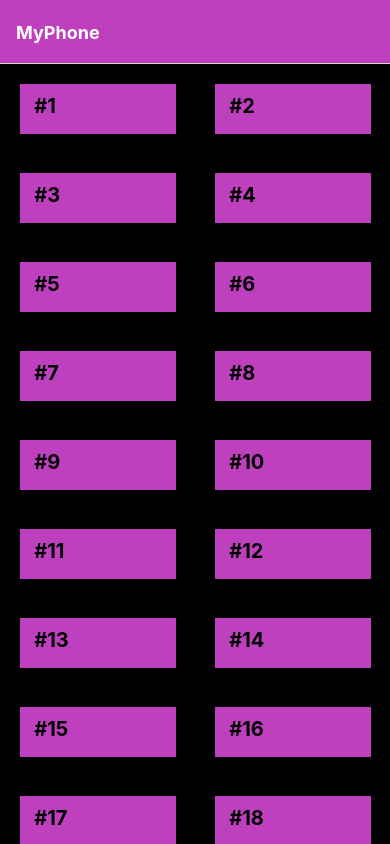
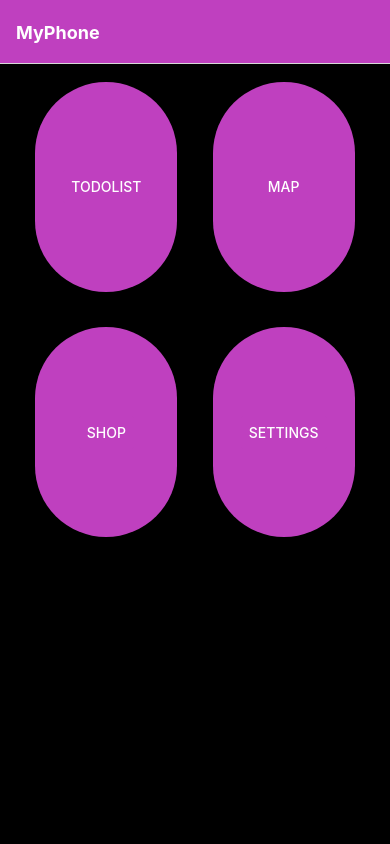
Before and after one commit to ChilliKirby/MyPhoneApp, a React Native app: screen /Home in a window 390 px wide. Built offline with nearby package versions, Linux system fonts and the light colour scheme.

Commit message:
-created blank todo list screen that can be navigated to.
-home nav grid ready to be added to as far
as extra screens go. Buttons display only
text for now.

```diff
--- a/App.js
+++ b/App.js
@@ -6,6 +6,7 @@ import { createNativeStackNavigator } from "@react-navigation/native-stack";
 
 import Box from "./components/Box.jsx";
 import Home from "./scenes/Home.jsx";
+import ToDoList from "./scenes/ToDoList.jsx";
 
 
 const Stack = createNativeStackNavigator();
@@ -17,7 +18,7 @@ export default function App() {
 
       <Stack.Navigator>
 
-        <Stack.Screen name="Home" component={Home}  options={{
+        <Stack.Screen name="Home" component={Home} options={{
           title: 'MyPhone',
           headerStyle: {
             backgroundColor: '#BF40BF',
@@ -26,7 +27,18 @@ export default function App() {
           headerTitleStyle: {
             fontWeight: 'bold',
           },
-        }}/>
+        }} />
+
+        <Stack.Screen name="ToDoList" component={ToDoList} options={{
+          title: 'MyPhone- To do list',
+          headerStyle: {
+            backgroundColor: '#BF40BF',
+          },
+          headerTintColor: '#fff',
+          headerTitleStyle: {
+            fontWeight: 'bold',
+          },
+        }} />
       </Stack.Navigator>
     </NavigationContainer>
   );
--- a/components/Box.jsx
+++ b/components/Box.jsx
@@ -1,18 +1,27 @@
 import { PropTypes } from "prop-types";
-import { View, Text } from "react-native";
+import { View, Text, Button, Pressable } from "react-native";
 import { styles } from "../styles.js";
 
 
-const Box = ({ children }) => {
-    return(
+const Box = ({ navigation, title }) => {
+    return (
         <View style={styles.gridBox}>
-            <Text style={styles.gridText}>{children}</Text>
+            <Button
+                title={title}
+                onPress={() => {
+                    navigation.navigate(title);
+                }}
+                color="#BF40BF"
+                height="200px"
+                >
+
+            </Button>
         </View>
     )
 };
 
-Box.propTypes = {
-    children: PropTypes.node.isRequired,
-};
+// Box.propTypes = {
+//     children: PropTypes.node.isRequired,
+// };
 
 export default Box;
--- a/scenes/Home.jsx
+++ b/scenes/Home.jsx
@@ -5,9 +5,13 @@ import Box from "../components/Box.jsx";
 
 
 //Create an array of grid boxes(images) to be used for navigation
-const boxes = new Array(20).fill(null).map((v, i) => i + 1);
+const boxes = [
+    "ToDoList",
+    "Map",
+    "Shop",
+    "Settings"];
 
-const Home = ({ }) => {
+const Home = ({ navigation }) => {
 
     return (
         <View style={styles.container}>
@@ -16,7 +20,7 @@ const Home = ({ }) => {
 
                 <View style={styles.gridContainer}>
                     {boxes.map((i) => (
-                        <Box key={i}> #{i} </Box>
+                        <Box style={styles.gridBox} title={i} navigation={navigation} key={i}></Box>
                     ))}
                 </View>
 
--- /dev/null
+++ b/scenes/ToDoList.jsx
@@ -0,0 +1,14 @@
+import React from "react";
+import { ScrollView, View, Text, Button, StatusBar } from "react-native";
+
+const ToDoList = ({ navigation }) => {
+
+
+    return (
+        <Text>
+            to do list
+        </Text>
+    )
+}
+
+export default ToDoList;
--- a/styles.js
+++ b/styles.js
@@ -4,13 +4,13 @@ import { StyleSheet, Platform, StatusBar } from "react-native";
 export const styles = StyleSheet.create({
     container: {
         flex: 1,
-        backgroundColor: '#fff',
+        backgroundColor: '#000',
         alignItems: 'center',
         justifyContent: 'center',
-        ...Platform.select({
-            ios: { paddingTop: 20 },
-            android: { paddingTop: StatusBar.currentHeight },
-        })
+        // ...Platform.select({
+        //     ios: { paddingTop: 20 },
+        //     android: { paddingTop: StatusBar.currentHeight },
+        // })
     },
     text: {
         fontWeight: 'normal',
@@ -25,18 +25,26 @@ export const styles = StyleSheet.create({
     gridBox: {
         backgroundColor: '#BF40BF',
         width: '40%',
-        height: 50,
+        height: 210,
         margin: '5%',
         padding: 10,
-        alignContent: 'space-between',
+        alignContent: 'center',
+        alignItems: 'center',
+        justifyContent: 'center',
+        borderRadius: 100
 
     },
     gridContainer: {
         backgroundColor: '#000',
         flexDirection: 'row',
         flexWrap: 'wrap',
-        alignContent: 'space-between'
+        alignContent: 'center'
 
-    }
+    },
+
+    gridButton: {
+        backgroundColor: '#BF40BF',
+        height: 200,
+    },
 
 });
```
